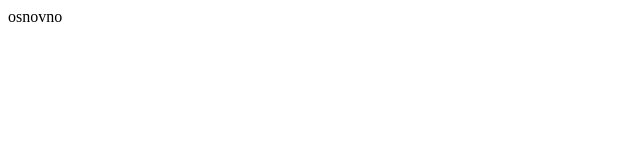
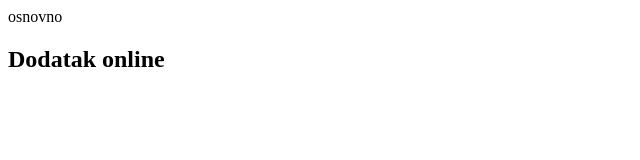
Before and after one commit to Daxx99/GitTutorial, a plain HTML site: page index.html in a window 1280 px wide. Shown: the whole page, without its empty margins (0-640 px from the left). Drawn offline with Linux system fonts and the light colour scheme.

Commit message:
Update index.html

```diff
--- a/index.html
+++ b/index.html
@@ -7,5 +7,6 @@
 </head>
 <body>
     osnovno
+    <h2>Dodatak online</h2>
 </body>
 </html>
```
